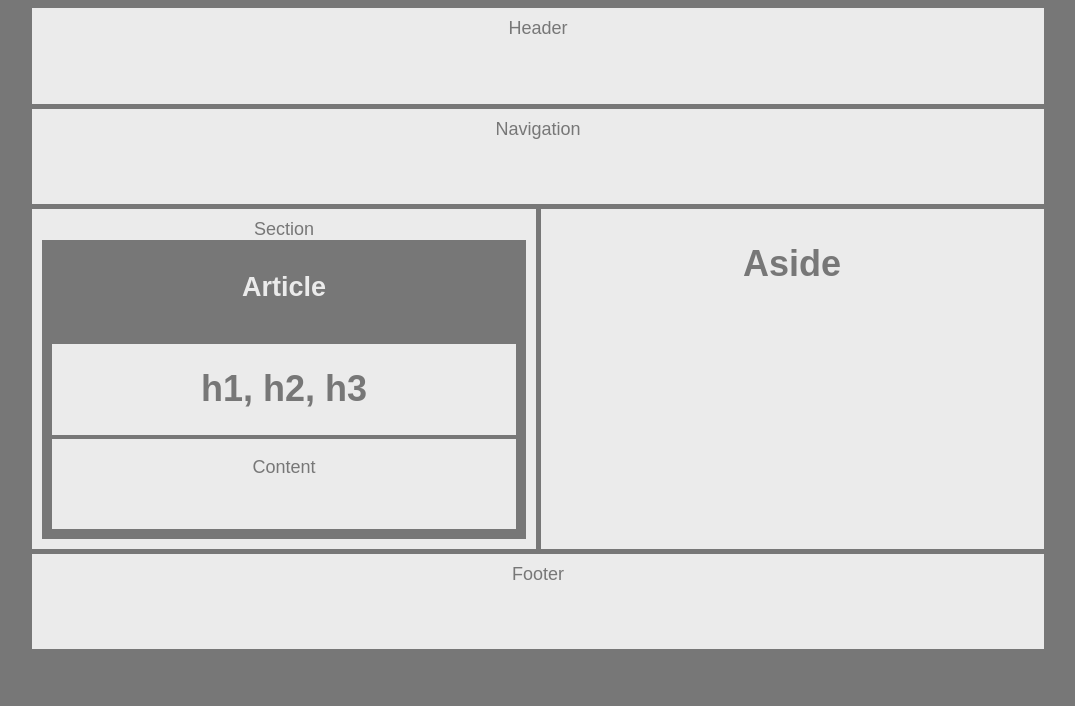
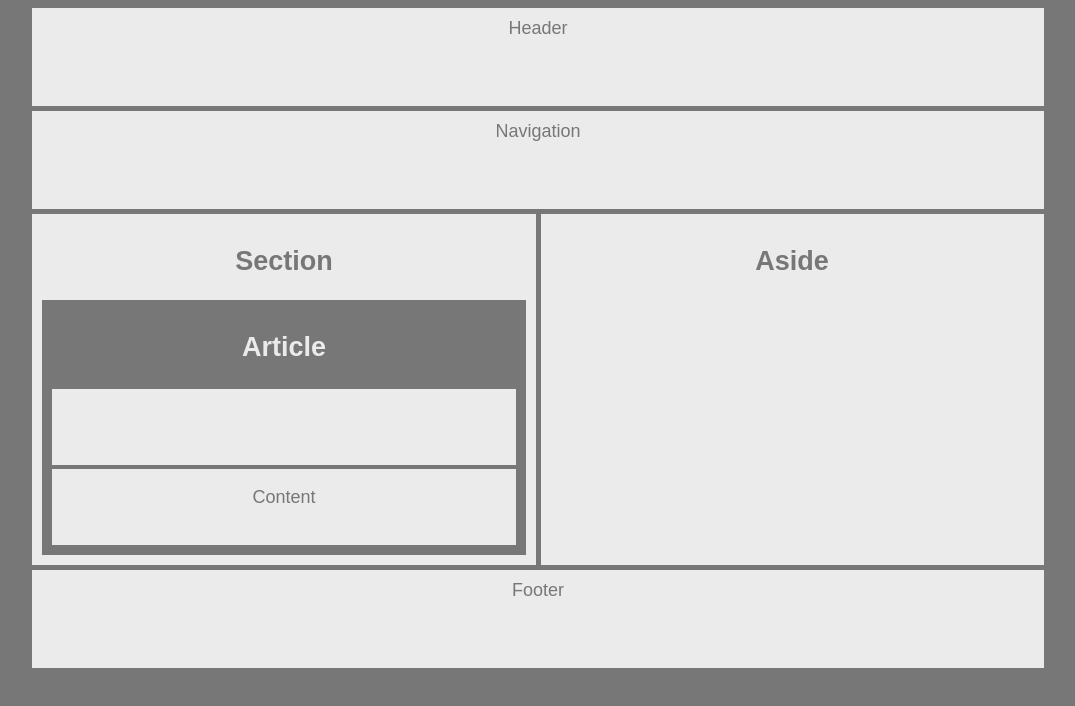
Before and after one commit to soyabeans1000/HW-WireFrame, a plain HTML site: page index.html in a window 1280 px wide. Shown: the whole page, without its empty margins (102-1177 px from the left). Drawn offline with Linux system fonts and the light colour scheme.

Commit message:
Added Semantic HTML Elements to the HTML

```diff
--- a/index.html
+++ b/index.html
@@ -8,36 +8,31 @@
 </head>
 <body>
    <div class="container">
-        <div class="header">
+        <header>
             Header
-        </div>
-        <div class="nav">
+        </header>
+        <nav>
             Navigation
-        </div>
-        <div class="section">
-            Section
-            <div class="article_container">
+        </nav>
+        <section>
+            <h1>Section</h1>
+            <article>
 
-                <div class="article_title">
-                    <h2>Article</h2>
-                </div>
+                <h2>Article</h2>
                 <div class="article_heading">
-                        <h1>h1, h2, h3</h1>
+                        h1, h2, h3
                     </div>
-
                     <div class="article_content">
                             <p>Content</p>
                         </div>
-
-            </div>
-
-        </div>
-        <div class="aside">
+                    </article>
+        </section>
+        <aside>
            <h1>Aside</h1>
-        </div>
-        <div class="footer">
+        </aside>
+        <footer>
             Footer
-        </div>
+        </footer>
     </div>
 </body>
 </html>
--- a/style.css
+++ b/style.css
@@ -18,39 +18,39 @@
      margin: 0 auto;
  }
 
-.header, .nav, .section, .aside, .footer
+header, nav, section, aside, footer
 {
     background-color: #ebebeb;
     padding:10px;
 }
 
- .header
+ header
  {
      text-align:center;
      grid-area: 1/1/2/3;
  }
 
 
- .nav
+ nav
  {
      text-align:center;
      grid-area: 2/1/3/3;
  }
 
-.section
+section
  {
      text-align:center;
      grid-area: 3/1/4/2;
  }
 
- .aside
+ aside
  {
      text-align:center;
      grid-area: 3/2/4/3;
  }
 
 
- .footer
+ footer
  {
      text-align:center;
      grid-area: 4/1/5/3;
@@ -62,7 +62,7 @@
      background: #ebebeb;
  }
 
- .article_container
+ article
  {
      background-color:#777;
      color: #ebebeb;
```
